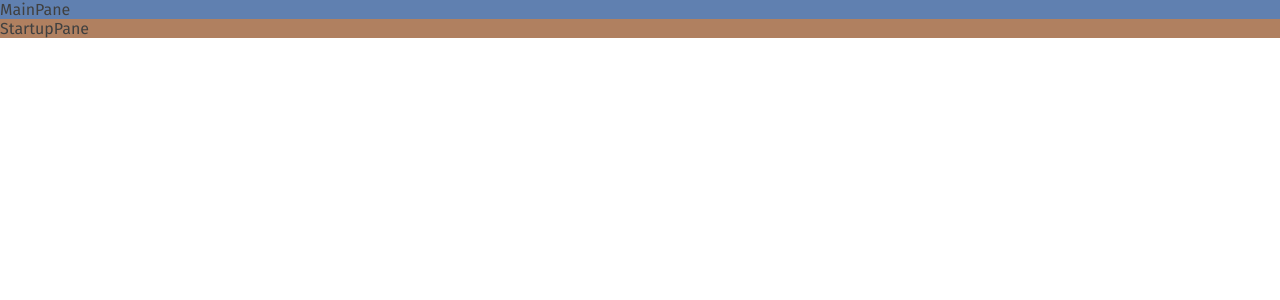
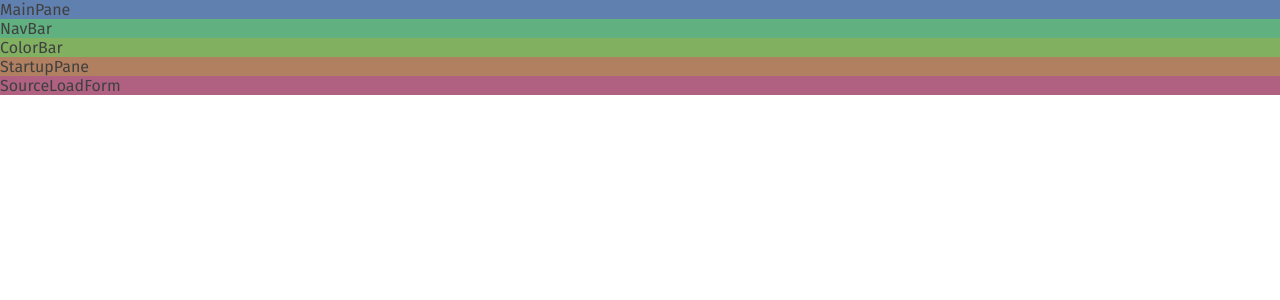
Before and after one commit to philrmass/style-explorer, a React app: page / in a window 1280 px wide. Shown: the top 300 px of the page. Built offline with nearby package versions, Linux system fonts and the light colour scheme.

Commit message:
add nav bar, color bar, and source load form

```diff
--- /dev/null
+++ b/src/components/ColorBar.css
@@ -0,0 +1,3 @@
+.colorBar {
+  background-color: #80b060;
+}
--- /dev/null
+++ b/src/components/ColorBar.jsx
@@ -0,0 +1,12 @@
+import React from 'react';
+import styles from './ColorBar.css';
+
+function ColorBar() {
+  return (
+    <div className={styles.colorBar}>
+      <span>ColorBar</span>
+    </div>
+  );
+}
+
+export default ColorBar;
--- a/src/components/MainPane.jsx
+++ b/src/components/MainPane.jsx
@@ -1,10 +1,14 @@
 import React from 'react';
+import NavBar from './NavBar';
+import ColorBar from './ColorBar';
 import styles from './MainPane.css';
 
 function MainPane() {
   return (
     <div className={styles.mainPane}>
       <span>MainPane</span>
+      <NavBar />
+      <ColorBar />
     </div>
   );
 }
--- /dev/null
+++ b/src/components/NavBar.css
@@ -0,0 +1,3 @@
+.navBar {
+  background-color: #60b080;
+}
--- /dev/null
+++ b/src/components/NavBar.jsx
@@ -0,0 +1,12 @@
+import React from 'react';
+import styles from './NavBar.css';
+
+function NavBar() {
+  return (
+    <div className={styles.navBar}>
+      <span>NavBar</span>
+    </div>
+  );
+}
+
+export default NavBar;
--- /dev/null
+++ b/src/components/SourceLoadForm.css
@@ -0,0 +1,3 @@
+.sourceLoadForm {
+  background-color: #b06080;
+}
--- /dev/null
+++ b/src/components/SourceLoadForm.jsx
@@ -0,0 +1,12 @@
+import React from 'react';
+import styles from './SourceLoadForm.css';
+
+function SourceLoadForm() {
+  return (
+    <div className={styles.sourceLoadForm}>
+      <span>SourceLoadForm</span>
+    </div>
+  );
+}
+
+export default SourceLoadForm;
--- a/src/components/StartupPane.jsx
+++ b/src/components/StartupPane.jsx
@@ -1,10 +1,12 @@
 import React from 'react';
+import SourceLoadForm from './SourceLoadForm';
 import styles from './StartupPane.css';
 
 function StartupPane() {
   return (
     <div className={styles.startupPane}>
       <span>StartupPane</span>
+      <SourceLoadForm />
     </div>
   );
 }
```
